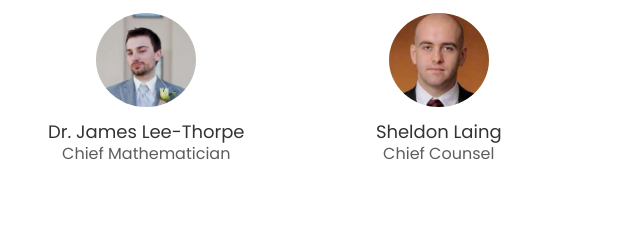
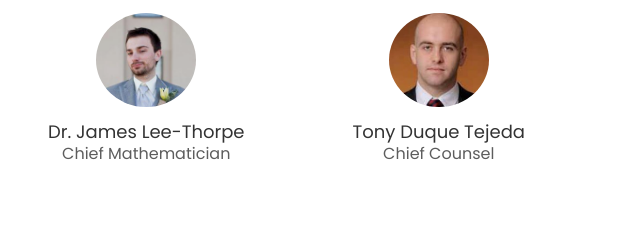
Before and after one commit to ABCEduTech/abcedutech.github.io, a website: page index.html in a window 1280 px wide. Shown: the part 2100-2340 px from the top of the page, 640-1280 px from the left. Drawn offline with nearby package versions, Linux system fonts and the light colour scheme.

Commit message:
Update index.html

```diff
--- a/index.html
+++ b/index.html
@@ -214,7 +214,7 @@
                 <div class="col-lg-3 col-md-6 text-center">
                     <div class="team-box">
                         <img src="img/team-sheldon.jpg" alt="icon" class="team-photo">
-                        <h4 class="team-name">Sheldon Laing</h4>
+                        <h4 class="team-name">Tony Duque Tejeda</h4>
                         <p class="text-muted position">Chief Counsel</p>
                     </div>
                 </div>
```
